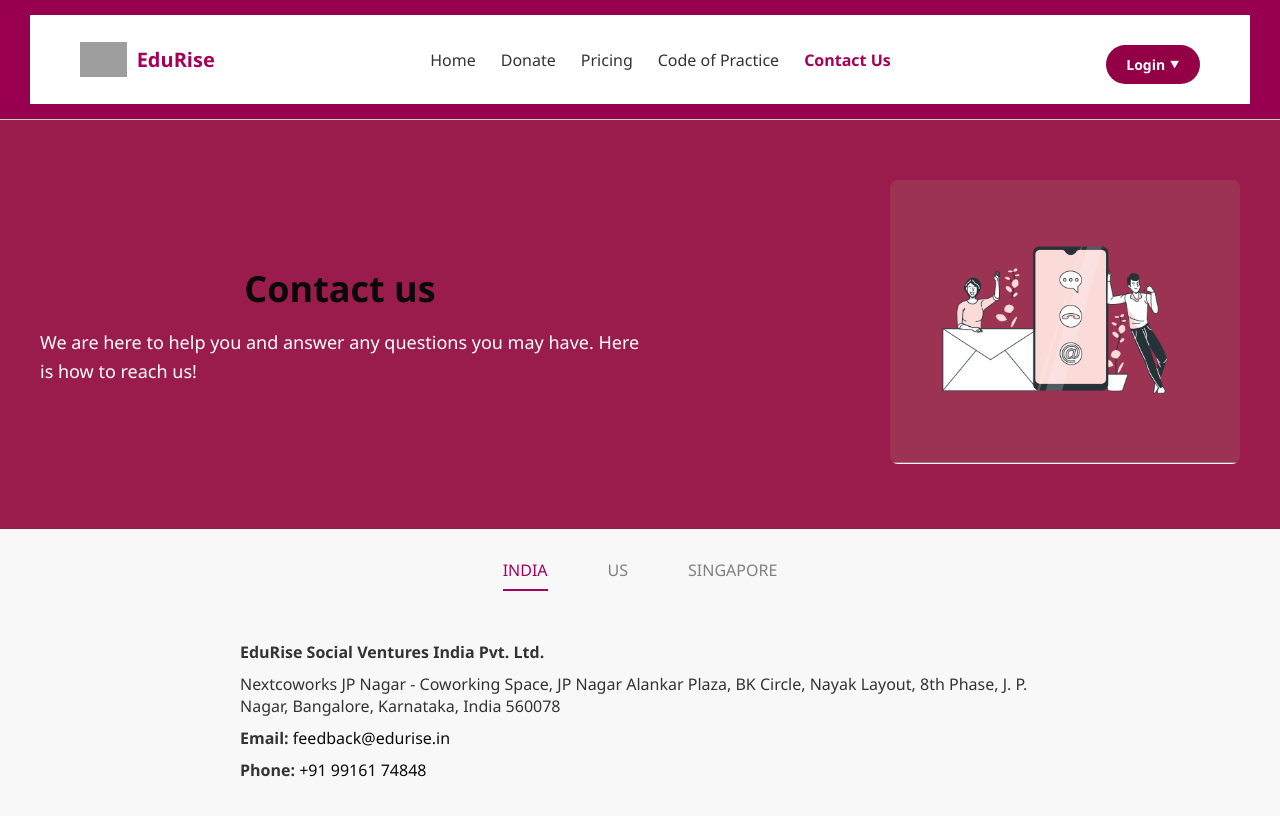
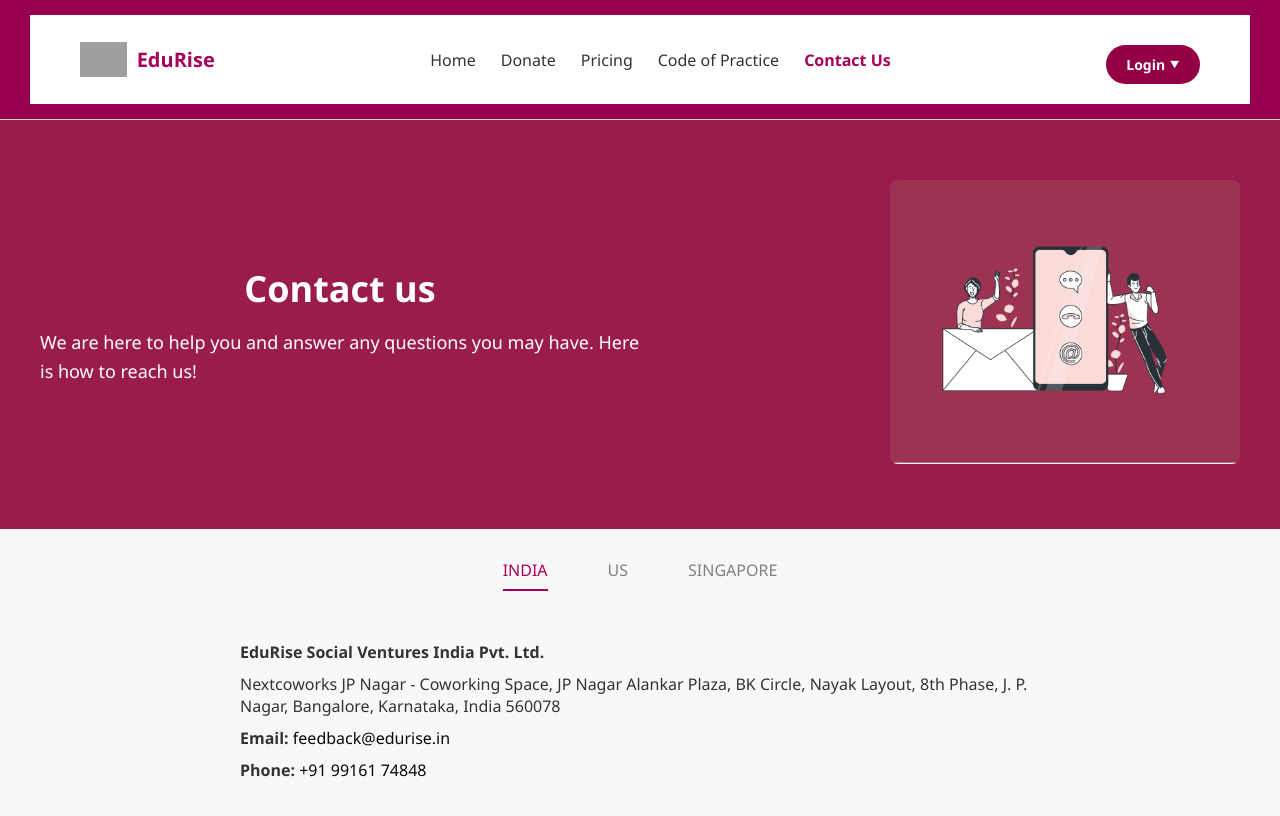
Before and after one commit to Mohammed-Farazzz/edurise-frontend, a React (Create React App) app: page /contact in a window 1280 px wide. Shown: the top 816 px of the page. Built offline with nearby package versions, Linux system fonts and the light colour scheme; no server answers; grey boxes are pictures that could not be loaded.

Commit message:
Updated React UI

```diff
--- a/src/AuthPages.css
+++ b/src/AuthPages.css
@@ -38,6 +38,7 @@
 .left-box-auth h2 {
   font-size: 20px;
   margin-bottom: 10px;
+  color: #f0dce2;
 }
 .left-box-auth p {
   font-size: 13px;
--- a/src/ContactPage.css
+++ b/src/ContactPage.css
@@ -95,7 +95,7 @@
 .contact-hero h2 {
   font-size: 36px;
   margin-bottom: 15px;
-  color:#0a090a;
+  color:white;
 }
 
 .contact-hero p {
--- a/src/PricingPage.css
+++ b/src/PricingPage.css
@@ -56,8 +56,8 @@
 }
 
 .hero-left img {
-  max-width: 500px;
-  width: 100%;
+  max-width: 600px;
+  width: 200%;
 }
 
 .hero-right {
```
